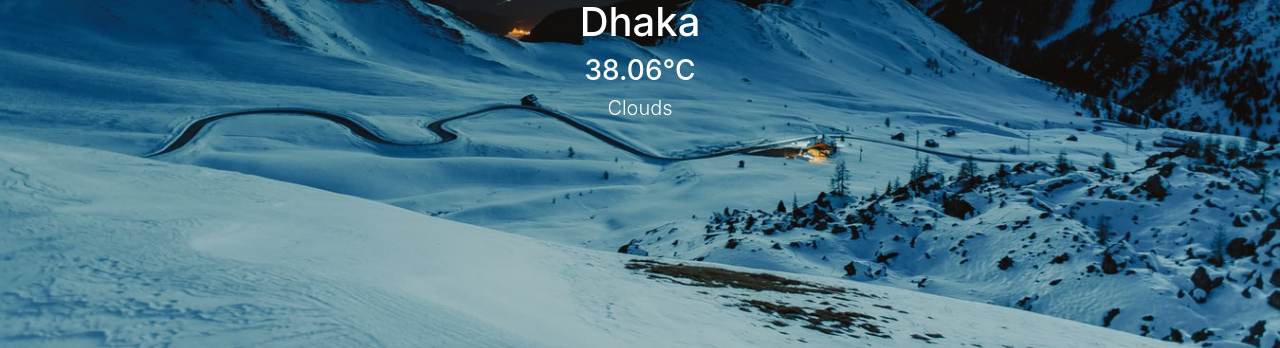
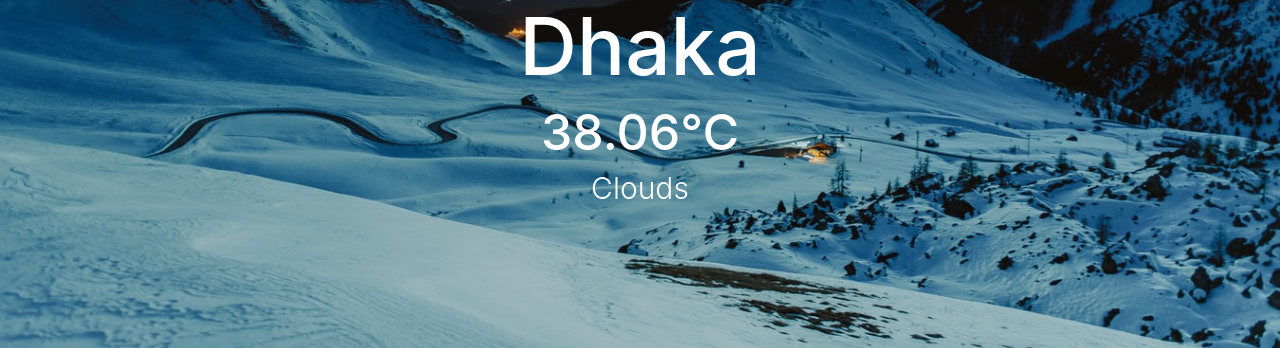
Before and after one commit to bmnazmussakib/temperature-hot, a plain HTML site: page temperature-hot-master/index.html in a window 1280 px wide. Shown: the part 452-800 px from the top of the page. Drawn offline with nearby package versions, Linux system fonts and the light colour scheme.

Commit message:
weather page is completed without weather image

```diff
--- a/temperature-hot-master/index.html
+++ b/temperature-hot-master/index.html
@@ -30,9 +30,9 @@
         </form>
         <div class="weather-status text-white text-center">
             <img src="https://openweathermap.org/img/wn/02d@2x.png" alt="">
-            <h1 id="city">Dhaka</h1>
-            <h3><span id="temperature">38.06</span>&deg;C</h3>
-            <h1 id="weather" class="lead">Clouds</h1>
+            <h1 id="city" style="text-transform: capitalize; font-size: 80px;">Dhaka</h1>
+            <h3 style="font-size: 50px;"><span id="temperature" >38.06</span>&deg;C</h3>
+            <h1 style="text-transform: capitalize; font-size: 30px;" id="weather" class="lead">Clouds</h1>
         </div>
     </div>
 
@@ -43,7 +43,7 @@
             document.getElementById("search").addEventListener('click',function(){
 
                 let location = document.getElementById("location").value;
-                document.getElementById("city").innerText = location;
+
                 document.getElementById("location").value = '';
 
                 // document.getElementById("temperature");
@@ -55,14 +55,13 @@
                 .then(res => res.json())
                 .then(data =>
                 {
-                    console.log(data);
+
                     const temperature = (data.main.temp-273.15).toFixed(2);
                     const weatherDescription = data.weather[0].description;
 
+                    document.getElementById("city").innerText = data.name;
                     document.getElementById("temperature").innerText = temperature;
                     document.getElementById("weather").innerText = weatherDescription;
-
-
 
                     }
 
```
